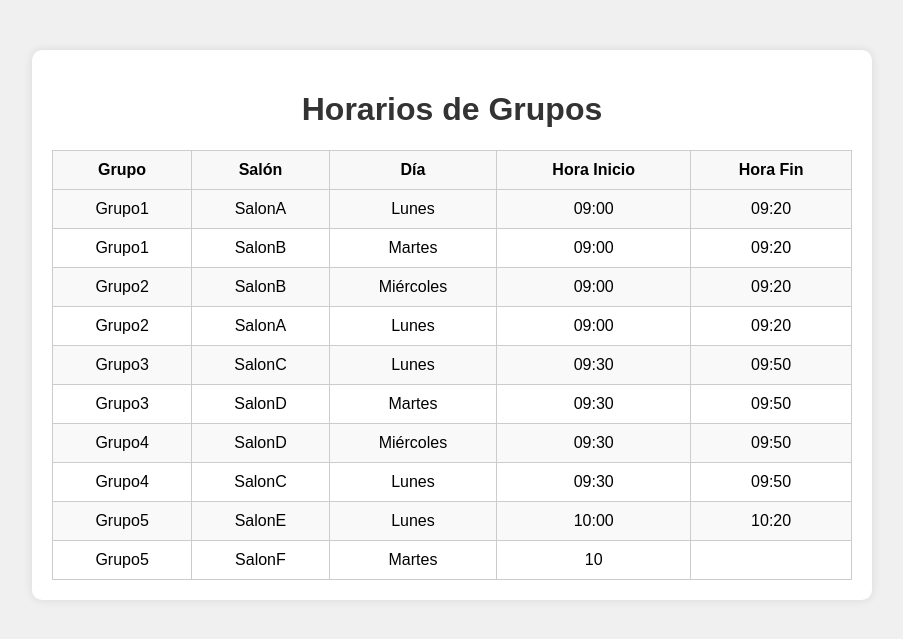
After one commit to 7mo-3ra-G1/Sistema, a PHP site: page /test.php in a window 1280 px wide. The commit adds this page. Shown: the top 639 px of the page, without its empty margins (188-1091 px from the left). Run offline with PHP 8.4, Linux system fonts and the light colour scheme.

Commit message:
HORARIOS 2/10
HICE LOS HORARIOS CON CSS

```diff
--- a/styles.css
+++ b/styles.css
@@ -1,106 +1,39 @@
 body {
-    margin: 0;
-    padding: 0;
     font-family: Arial, sans-serif;
-    height: 100%;
-    margin: 0;
-    padding: 0;
-  }
-
-  header {
-    height: 150px;
-    background-color: #333;
-    color: white;
-    text-align: center;
-  }
-
-  .header-content {
-    display: flex;
-    justify-content: center;
-    align-items: center;
-    gap: 25px;
-  }
-
-  .square-image {
-    width: 50px;
-    height: 50px;
-  }
-
-  section {
-    height: 305px;
     background-color: #f0f0f0;
-    display: flex;
-  }
-
-  nav {
-    width: 50%;
-    padding: 10px;
-    text-align: center;
-  }
-
-  nav p {
     margin: 0;
 }
 
-  nav a {
-    display: block;
-    margin-bottom: 10px;
-  }
-  /* ... Otros estilos ... */
-
-  .vertical-content {
-    display: flex;
-    flex-direction: column;
-    align-items: center;
+.container {
+    max-width: 800px;
+    margin: 50px auto;
+    padding: 20px;
+    background-color: #fff;
+    border-radius: 10px;
+    box-shadow: 0 0 10px rgba(0, 0, 0, 0.1);
 }
 
-  .oraciones {
+h1 {
     text-align: center;
-    margin-bottom: 20px;
+    color: #333;
 }
 
-  .oraciones p {
-    margin: 5px 0;
+.horarios-table {
+    width: 100%;
+    border-collapse: collapse;
+    border: 1px solid #ccc;
 }
 
-  .imagenes {
-    display: flex;
-    justify-content: center;
-    align-items: center;
+.horarios-table th, .horarios-table td {
+    padding: 10px;
+    text-align: center;
+    border: 1px solid #ccc;
 }
 
-  .imagenes a {
-    margin: 0 10px;
+.horarios-table th {
+    background-color: #f8f8f8;
 }
 
-
-  /* ... Otros estilos ... */
-
-  footer {
-    height: 150px;
-    background-color: #333;
-    color: white;
-    text-align: center;
+.horarios-table tr:nth-child(even) {
+    background-color: #f9f9f9;
 }
-
-  .footer-content {
-    position: relative;
-    display: flex;
-    justify-content: space-between;
-    align-items: center;
-  }
-
-  .arrow {
-    font-size: 24px;
-    cursor: pointer;
-  }
-
-  .left-arrow {
-    position: absolute;
-    left: 10px;
-  }
-
-  .right-arrow {
-    position: absolute;
-    right: 10px;
-  }
--- /dev/null
+++ b/test.php
@@ -0,0 +1,92 @@
+<!DOCTYPE html>
+<html lang="es">
+<head>
+    <meta charset="UTF-8">
+    <meta name="viewport" content="width=device-width, initial-scale=1.0">
+    <title>Horarios de Grupos</title>
+    <link rel="stylesheet" href="styles.css">
+</head>
+<body>
+    <div class="container">
+        <h1>Horarios de Grupos</h1>
+        <table class="horarios-table">
+            <tr>
+                <th>Grupo</th>
+                <th>Salón</th>
+                <th>Día</th>
+                <th>Hora Inicio</th>
+                <th>Hora Fin</th>
+            </tr>
+            <tr>
+                <td>Grupo1</td>
+                <td>SalonA</td>
+                <td>Lunes</td>
+                <td>09:00</td>
+                <td>09:20</td>
+            </tr>
+            <tr>
+                <td>Grupo1</td>
+                <td>SalonB</td>
+                <td>Martes</td>
+                <td>09:00</td>
+                <td>09:20</td>
+            </tr>
+            <tr>
+                <td>Grupo2</td>
+                <td>SalonB</td>
+                <td>Miércoles</td>
+                <td>09:00</td>
+                <td>09:20</td>
+            </tr>
+            <tr>
+                <td>Grupo2</td>
+                <td>SalonA</td>
+                <td>Lunes</td>
+                <td>09:00</td>
+                <td>09:20</td>
+            </tr>
+            <tr>
+                <td>Grupo3</td>
+                <td>SalonC</td>
+                <td>Lunes</td>
+                <td>09:30</td>
+                <td>09:50</td>
+            </tr>
+            <tr>
+                <td>Grupo3</td>
+                <td>SalonD</td>
+                <td>Martes</td>
+                <td>09:30</td>
+                <td>09:50</td>
+            </tr>
+            <tr>
+                <td>Grupo4</td>
+                <td>SalonD</td>
+                <td>Miércoles</td>
+                <td>09:30</td>
+                <td>09:50</td>
+            </tr>
+            <tr>
+                <td>Grupo4</td>
+                <td>SalonC</td>
+                <td>Lunes</td>
+                <td>09:30</td>
+                <td>09:50</td>
+            </tr>
+            <tr>
+                <td>Grupo5</td>
+                <td>SalonE</td>
+                <td>Lunes</td>
+                <td>10:00</td>
+                <td>10:20</td>
+            </tr>
+            <tr>
+                <td>Grupo5</td>
+                <td>SalonF</td>
+                <td>Martes</td>
+                <td>10
+
+        </table>
+    </div>
+</body>
+</html>
```
Lines whose indentation alone changed are shown as unchanged.
